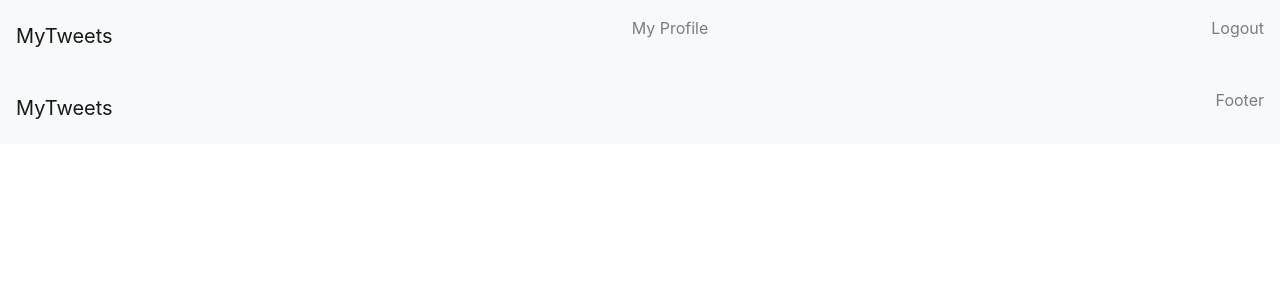
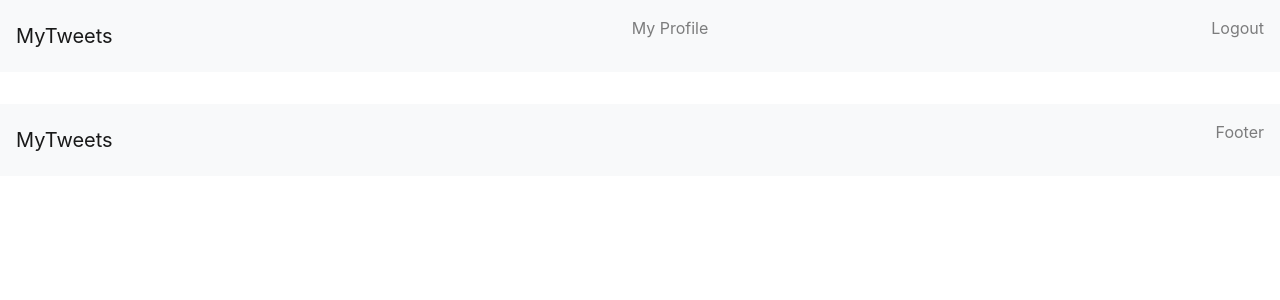
Before and after one commit to sirthom9123/twitter-clone, a Django app: page / in a window 1280 px wide. Shown: the top 300 px of the page. Run offline with Django 3.2, Linux system fonts and the light colour scheme; some libraries are stand-ins or nearby versions.

```diff
--- a/templates/base.html
+++ b/templates/base.html
@@ -6,6 +6,12 @@
     <meta http-equiv="X-UA-Compatible" content="IE=edge">
     <meta name="viewport" content="width=device-width, initial-scale=1.0">
     <title>Twitter</title>
+    <style type='text/css'>
+        #footer {
+            margin-top: 2em;
+            text-align: center;
+            }
+    </style>
     {% block css %}
     {% endblock %}
     <link rel="stylesheet" href="{% static 'css/bootstrap.min.css' %}" media="screen" />
@@ -24,7 +30,7 @@
         {% block content %}
         {% endblock %}
     </div>
-    <nav class="navbar navbar-light bg-light navbar-fixed-bottom" role="navigation">
+    <nav class="navbar navbar-light bg-light navbar-fixed-bottom" id="footer" role="navigation">
         <a href="#" class="navbar-brand">MyTweets</a>
         <p class='navbar-text navbar-right'>Footer</p>
     </nav>
--- a/user_profile/admin.py
+++ b/user_profile/admin.py
@@ -1 +1,6 @@
 from django.contrib import admin
+
+from .models import *
+
+admin.site.register(UserFollower)
+admin.site.register(Invitation)
--- a/user_profile/models.py
+++ b/user_profile/models.py
@@ -8,7 +8,7 @@ class UserFollower(models.Model):
     followers = models.ManyToManyField(User, related_name='followers')
 
     def __str__(self):
-        return self.user, str(self.count)
+        return f'{self.user}, {self.count}'
 
 class Invitation(models.Model):
     name = models.CharField(max_length=50)
```
Also changed, not shown: db.sqlite3.
